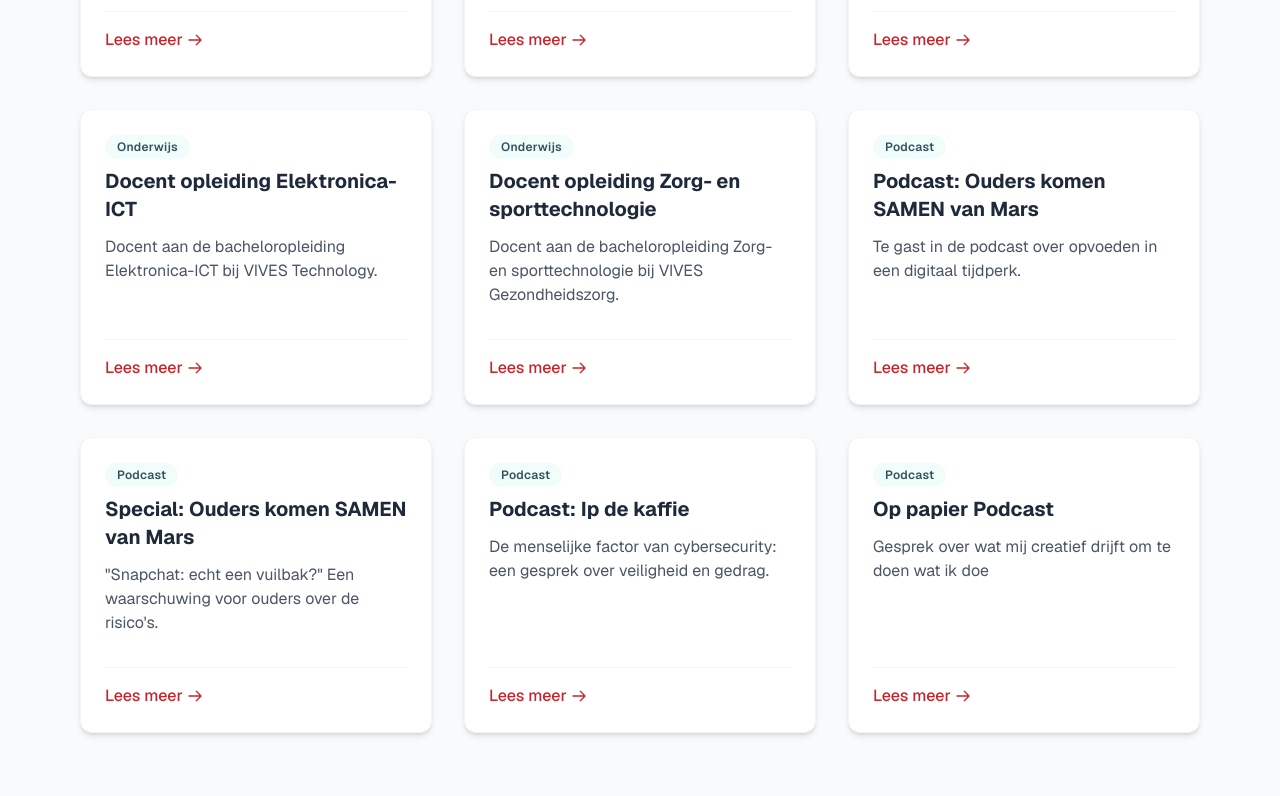
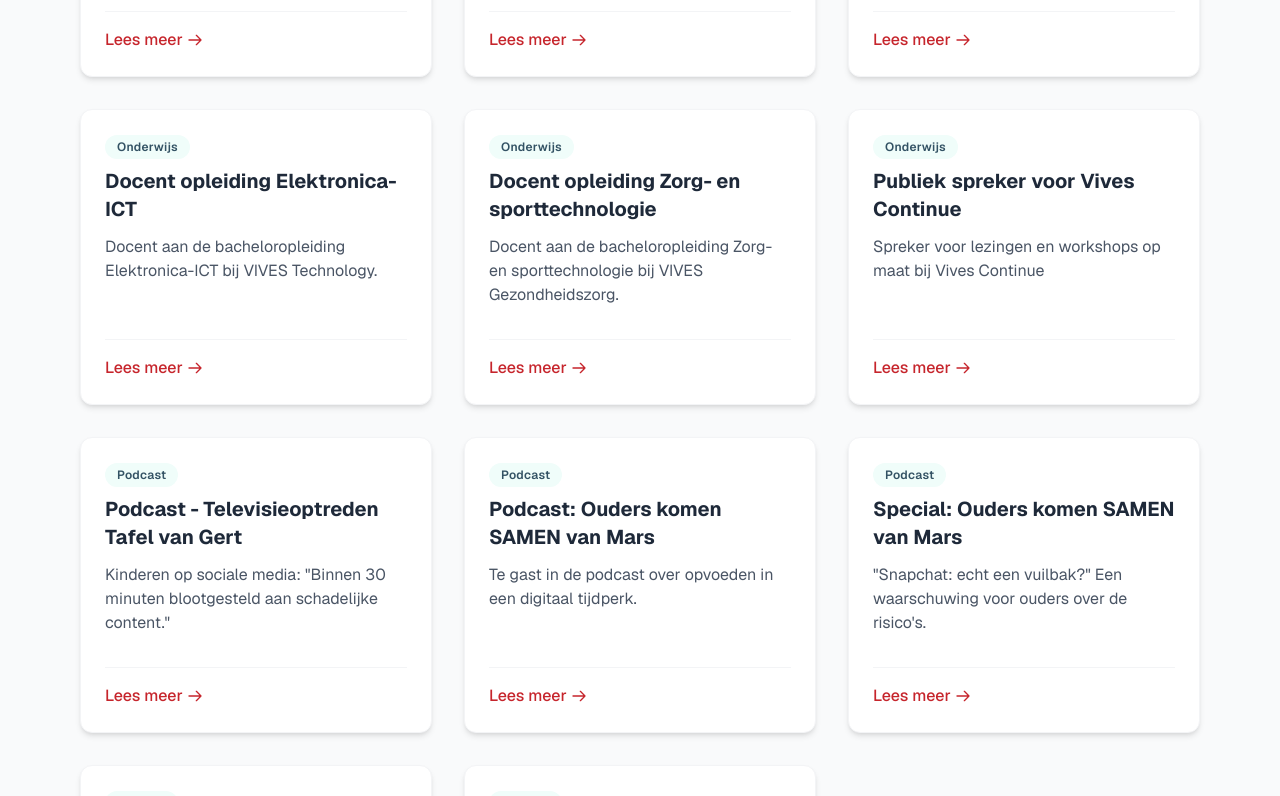
Before and after one commit to Termotaurus/Lezingen, a Next.js app in the folder website/: page /publicaties in a window 1280 px wide. Shown: the part 540-1336 px from the top of the page. Built offline with nearby package versions, Linux system fonts and the light colour scheme.

Commit message:
Add Vives Continue and Tafel van Gert to Portfolio
- Added "Publiek spreker voor Vives Continue" to Onderwijs category.
- Added "Podcast - Televisieoptreden Tafel van Gert" to Podcast category.

Co-authored-by: Termotaurus <89079857+Termotaurus@users.noreply.github.com>

```diff
--- a/website/src/app/publicaties/page.tsx
+++ b/website/src/app/publicaties/page.tsx
@@ -38,6 +38,18 @@ const portfolioItems: PortfolioItem[] = [
     description: "Docent aan de bacheloropleiding Zorg- en sporttechnologie bij VIVES Gezondheidszorg.",
     url: "https://www.vives.be/nl/gezondheidszorg-technology/sporttechnologie",
     category: "Onderwijs",
+  },
+  {
+    title: "Publiek spreker voor Vives Continue",
+    description: "Spreker voor lezingen en workshops op maat bij Vives Continue",
+    url: "https://continue.vives.be/nl/opleidingen-op-maat/domein=biologie%20%26%20technologie",
+    category: "Onderwijs",
+  },
+  {
+    title: "Podcast - Televisieoptreden Tafel van Gert",
+    description: "Kinderen op sociale media: \"Binnen 30 minuten blootgesteld aan schadelijke content.\"",
+    url: "https://omny.fm/shows/de-tafel-van-gert/kinderen-op-sociale-media-binnen-30-minuten-blootgesteld-aan-schadelijke-content",
+    category: "Podcast",
   },
   {
     title: "Podcast: Ouders komen SAMEN van Mars",
```
